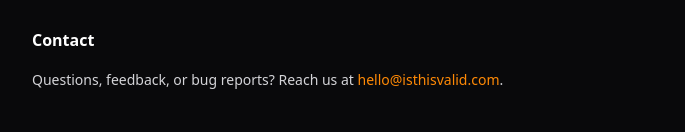
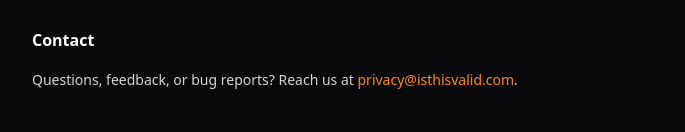
Before and after one commit to msywensky/isthisvalid, a Next.js app: page /about in a window 1280 px wide. Shown: the part 1679-1811 px from the top of the page, without its empty margins (296-981 px from the left). Built offline with nearby package versions, Linux system fonts and the light colour scheme; no server answers.

Commit message:
fix: unify contact email across all pages to privacy@isthisvalid.com
- Add CONTACT_EMAIL constant to about page
- Update Contact section to use privacy@isthisvalid.com (was hello@isthisvalid.com)
- Use template literal pattern matching privacy/terms pages
- Update lastUpdated to February 25, 2026

```diff
--- a/src/app/about/page.tsx
+++ b/src/app/about/page.tsx
@@ -9,9 +9,11 @@ export const metadata: Metadata = {
   robots: { index: true, follow: true },
 };
 
+const CONTACT_EMAIL = "privacy@isthisvalid.com";
+
 export default function AboutPage() {
   return (
-    <PolicyLayout title="About IsThisValid.com" lastUpdated="February 2026">
+    <PolicyLayout title="About IsThisValid.com" lastUpdated="February 25, 2026">
       <PolicySection title="What is IsThisValid.com?">
         <p>
           IsThisValid.com is a free verification hub. Whether you&apos;ve
@@ -149,10 +151,10 @@ export default function AboutPage() {
         <p>
           Questions, feedback, or bug reports? Reach us at{" "}
           <a
-            href="mailto:hello@isthisvalid.com"
+            href={`mailto:${CONTACT_EMAIL}`}
             className="text-orange-400 hover:underline"
           >
-            hello@isthisvalid.com
+            {CONTACT_EMAIL}
           </a>
           .
         </p>
```
